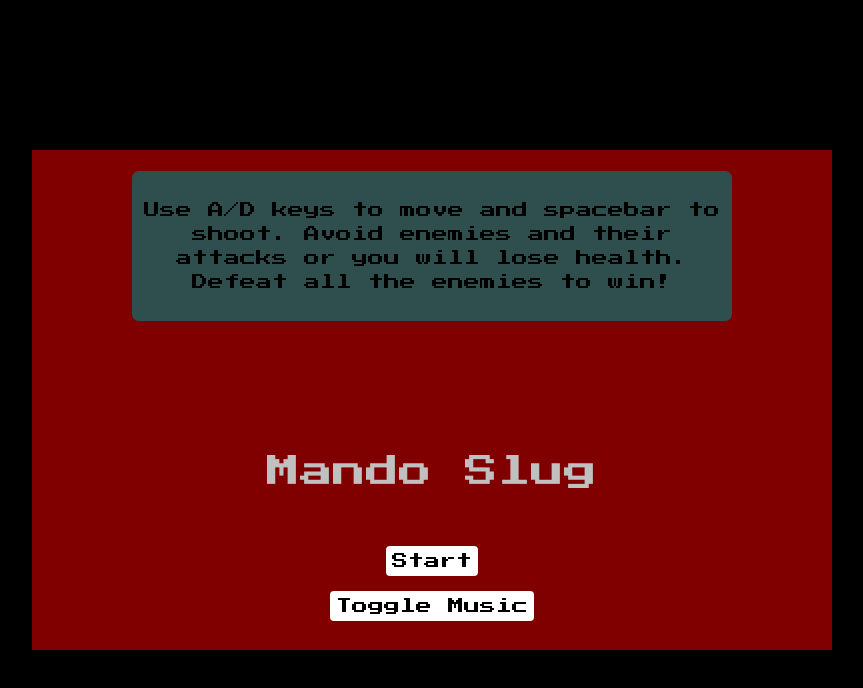
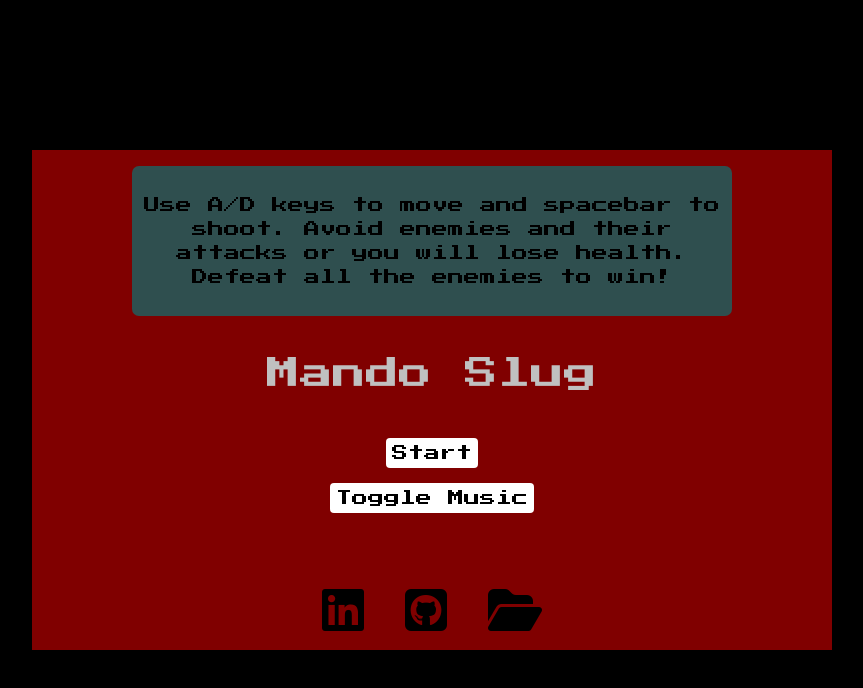
Before and after one commit to alexzhou415/Mando-Slug, a plain HTML site: page index.html in a window 1280 px wide. Shown: the whole page, without its empty margins (208-1071 px from the left). Drawn offline with Linux system fonts and the light colour scheme; files whose address does not match are found by name.

Commit message:
Finish adding links

```diff
--- a/index.html
+++ b/index.html
@@ -7,6 +7,7 @@
   <title>Mando Slug</title>
   <link rel="preconnect" href="https://fonts.gstatic.com">
   <link href="https://fonts.googleapis.com/css2?family=Press+Start+2P&display=swap" rel="stylesheet">
+  <script src="https://kit.fontawesome.com/74b02c8ee3.js" crossorigin="anonymous"></script>
   <link rel="icon" type="image/png" href="./src/sprites/mandalorian-fav.png" />
   <link rel="stylesheet" href="./src//stylesheets/reset.css">
   <link rel="stylesheet" href="./src/stylesheets/game.css">
@@ -41,20 +42,10 @@
         Defeat all the enemies to win!
       </p>
     </div>
-    <div class="links-bar">
-      <div class="link"></div>
-      <div class="link"></div>
-      <div class="link"></div>
-    </div>
-    <div class="link-labels">
-      <div class="label"></div>
-      <div class="label"></div>
-      <div class="label"></div>
-    </div>
+
     <div class="title">
       Mando Slug
     </div>
-
     <div class="title-controls">
       <button class="start-button">
         Start
@@ -63,6 +54,16 @@
         Toggle Music
       </button>
     </div>
+    <div class="links-bar">
+      <div class="link"></div>
+      <div class="link"></div>
+      <div class="link"></div>
+    </div>
+    <div class="link-labels">
+      <div class="label"><a href="https://www.linkedin.com/in/alex-zhou-ba3614148/"><i class="fab fa-linkedin fa-3x"></i></a></div>
+      <div class="label"><a href="https://github.com/alexzhou415"><i class="fab fa-github-square fa-3x"></i></a></div>
+      <div class="label"><a href="https://alexzhou415.github.io/Portfolio/"><i class="fas fa-folder-open fa-3x"></i></a></div>
+    </div>
   </div>
   <canvas id="game-canvas"></canvas>
 </body>
--- a/src/stylesheets/game.css
+++ b/src/stylesheets/game.css
@@ -99,3 +99,14 @@ canvas {
   width: 900px; */
   border:1px solid black
 }
+
+.link-labels {
+  display: flex;
+  width: 220px;
+  justify-content: space-between;
+}
+
+a {
+  text-decoration: none;
+  color: black;
+}
```
